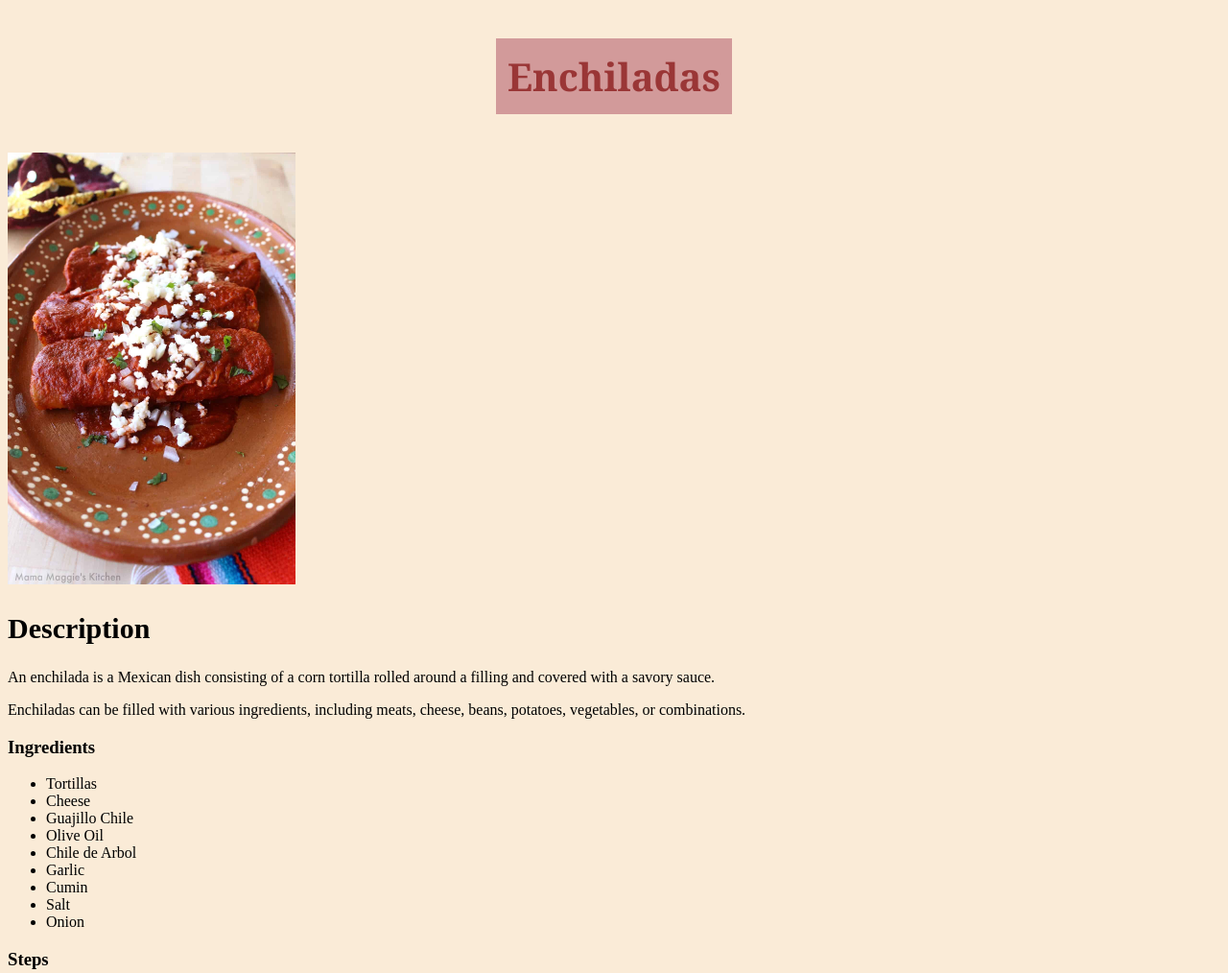
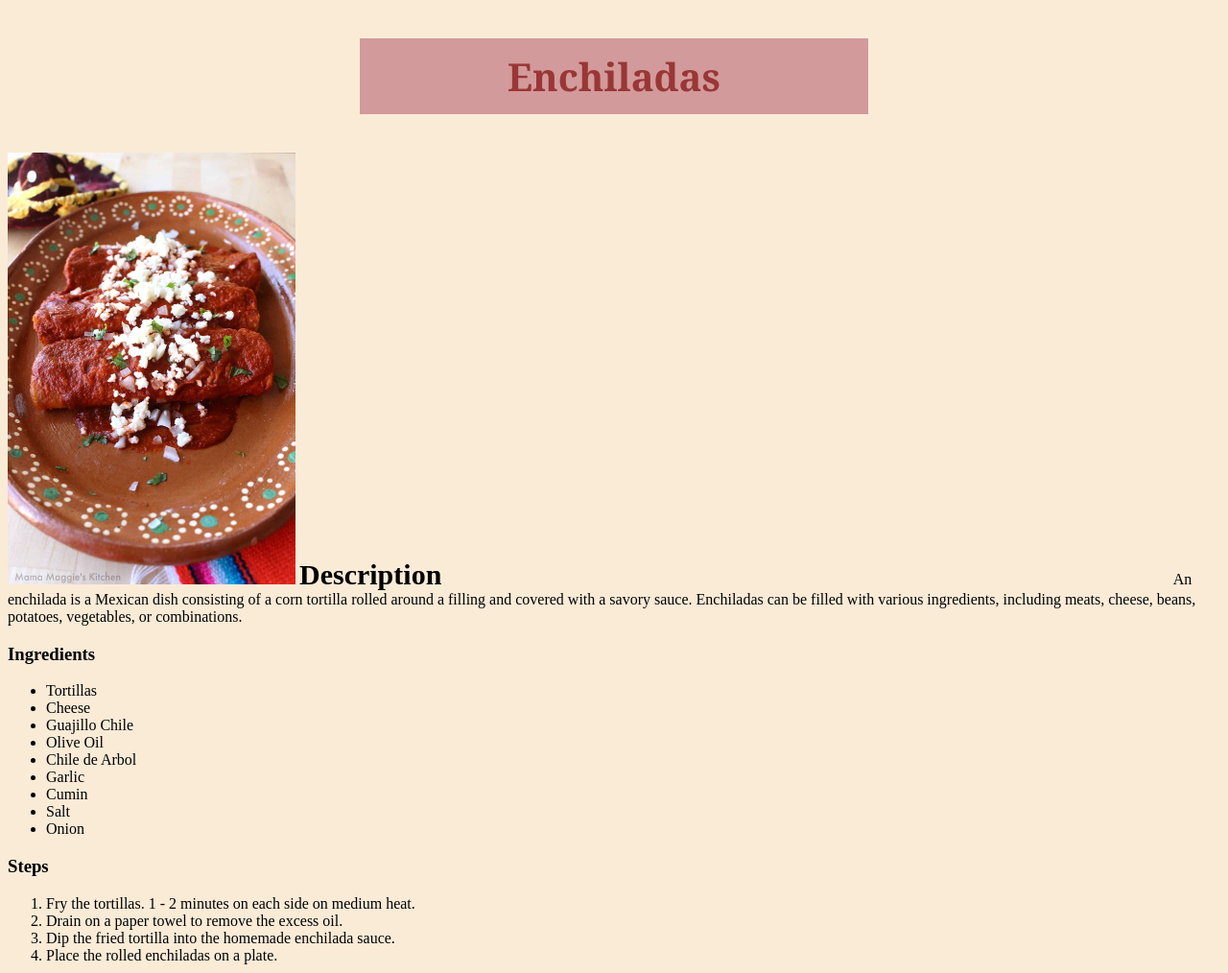
Before and after one commit to dorianthemartian/odin-recipes, a plain HTML site: page recipes/enchiladas.html in a window 1280 px wide. Shown: the top 1014 px of the page at 96% size. Drawn offline with Linux system fonts and the light colour scheme.

Commit message:
Try some things and fail all things.

```diff
--- a/recipes/enchiladas.html
+++ b/recipes/enchiladas.html
@@ -11,10 +11,7 @@
         <h2 class ="des-header">Description</h2>
         <p class="description">
             An enchilada is a Mexican dish consisting of a corn tortilla rolled around a filling
-            and covered with a savory sauce.
-        </p>
-        <p class="description">
-            Enchiladas can be filled with various ingredients, including meats, cheese, beans, potatoes, vegetables, or combinations.
+            and covered with a savory sauce. Enchiladas can be filled with various ingredients, including meats, cheese, beans, potatoes, vegetables, or combinations.
         </p>
         <h3>Ingredients</h3>
             <ul>
--- a/styles.css
+++ b/styles.css
@@ -5,10 +5,8 @@
     text-align: center;
     background-color: rgb(210, 154, 154);
     margin: 40px auto;
-    width: fit-content;
+    width: 40%;
     padding: 12px;
-}
-.header {
     font-family: Georgia, Arial, serif;
     font-size: 40px;
 }
@@ -22,14 +20,19 @@
 
  a {
     margin: 0 16px;
+    background-color: rgb(210, 154, 154);
+    padding: 8px;
  }
 
 .des-header {
     font-size: 30px;
+    display: inline;
 }
 
 .description {
     font-family: 'Times New Roman', Times, serif;
+    margin: 60%;
+    display: inline;
 }
 
 .ench {
```
